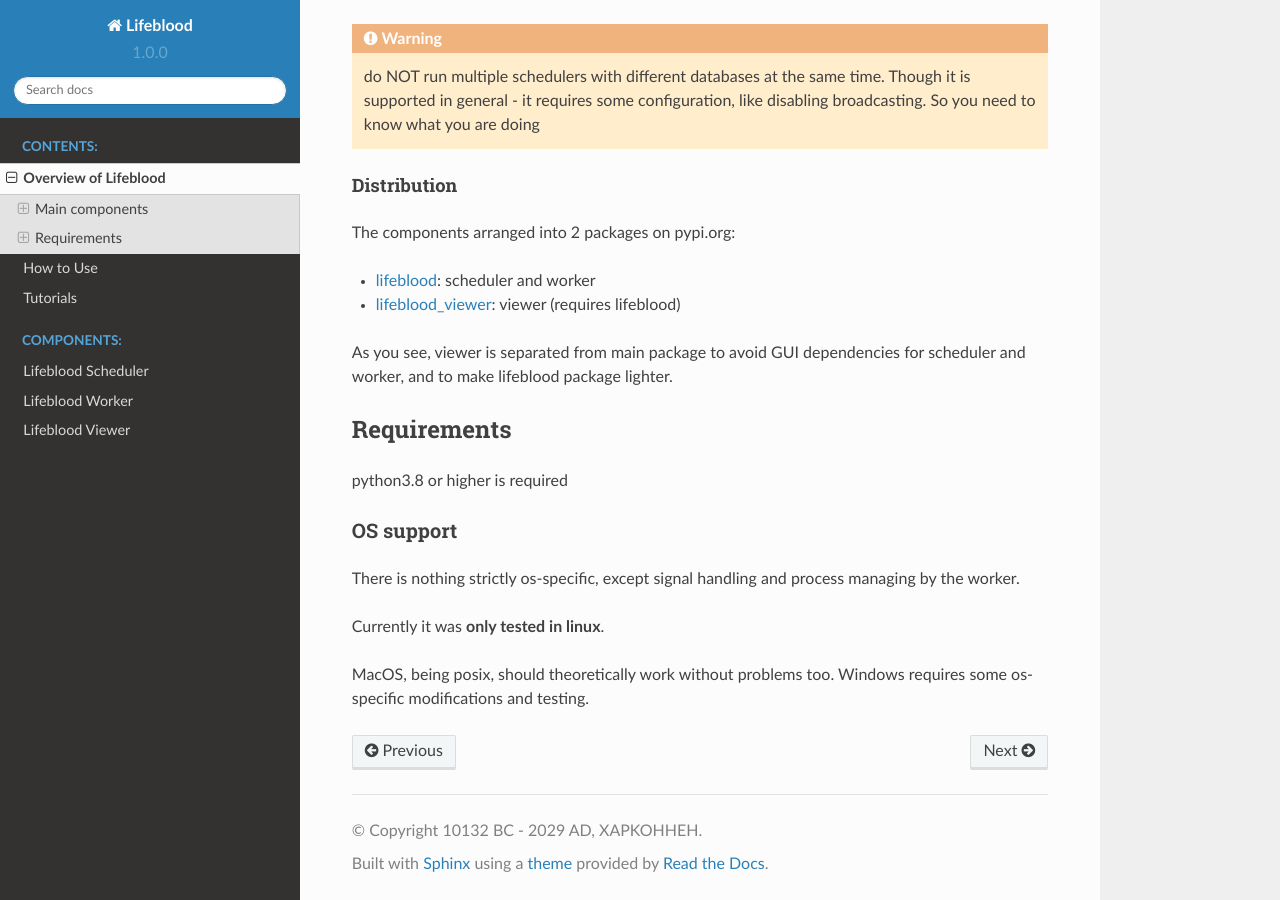
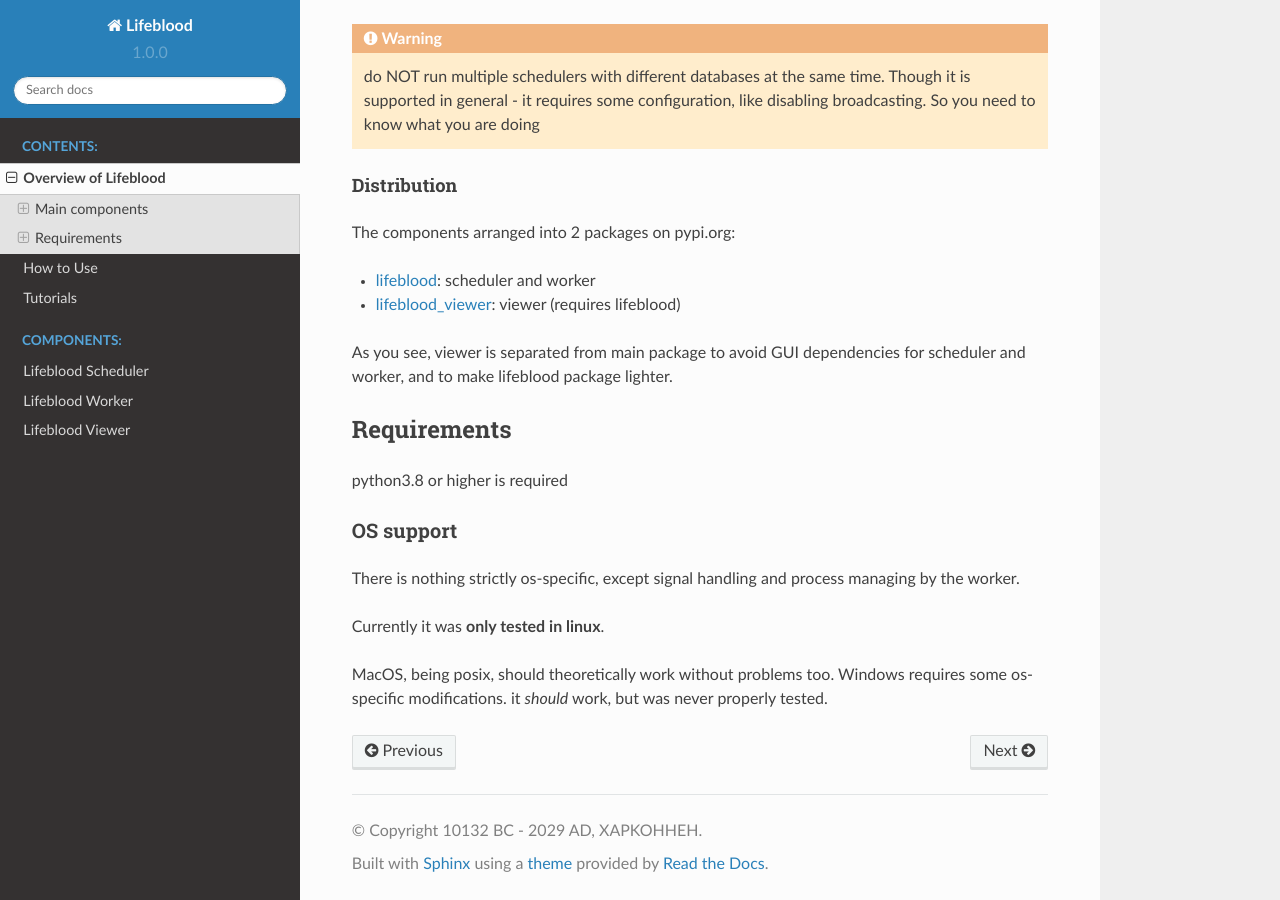
Before and after one commit to pedohorse/lifeblood, a Sphinx documentation site: the page built from docs/source/overview.rst, in a window 1280 px wide and 900 px high, scrolled down 2391 px. Built offline with Sphinx 7.4.7 and the Read the Docs theme 2.0.0, drawn with Linux system fonts in a browser that asks for light colours.

Commit message:
small text change

```diff
--- a/docs/source/overview.rst
+++ b/docs/source/overview.rst
@@ -109,4 +109,4 @@ There is nothing strictly os-specific, except signal handling and process managi
 Currently it was **only tested in linux**.
 
 MacOS, being posix, should theoretically work without problems too.
-Windows requires some os-specific modifications and testing.
+Windows requires some os-specific modifications. it *should* work, but was never properly tested.
```
